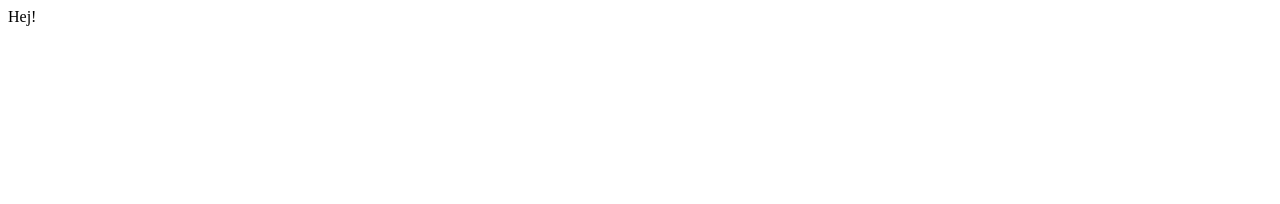
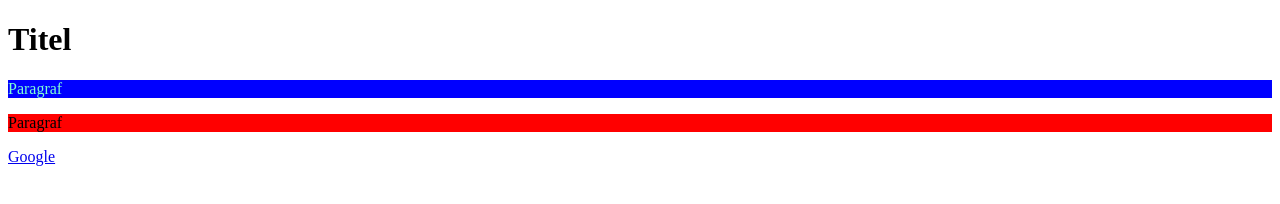
Before and after one commit to Michael-Lennheden/Frontend1, a plain HTML site: page Lektion 1/index.html in a window 1280 px wide. Drawn offline with Linux system fonts and the light colour scheme.

Commit message:
Added a styles sheet

```diff
--- a/Lektion 1/index.html
+++ b/Lektion 1/index.html
@@ -5,9 +5,14 @@
     <meta name="viewport"
           content="width=device-width, user-scalable=no, initial-scale=1.0, maximum-scale=1.0, minimum-scale=1.0">
     <meta http-equiv="X-UA-Compatible" content="ie=edge">
+<link rel="stylesheet" href="styles.css">
     <title>Document</title>
 </head>
 <body>
-    Hej!
+    <h1>Titel</h1>
+    <p id="paragraf" class="text-description text first">Paragraf</p>
+    <p class="text">Paragraf</p>
+
+    <a href="https://google.com">Google</a>
 </body>
 </html>
--- /dev/null
+++ b/Lektion 1/styles.css
@@ -0,0 +1,31 @@
+
+/*
+p {
+    background-color: dodgerblue;
+    color: salmon;
+    font-size: 10px;
+    border: 4px dotted maroon;
+}
+#paragraf{
+    background-color: rebeccapurple;
+}
+.text{
+    background-color: blue;
+}
+.text-description{
+    border: solid yellowgreen;
+}
+*/
+
+p{
+    background-color: red;
+}
+#paragraf{
+    background-color: blue;
+}
+.text-description{
+    background-color: green;
+}
+.first{
+    color: aquamarine;
+}
```
